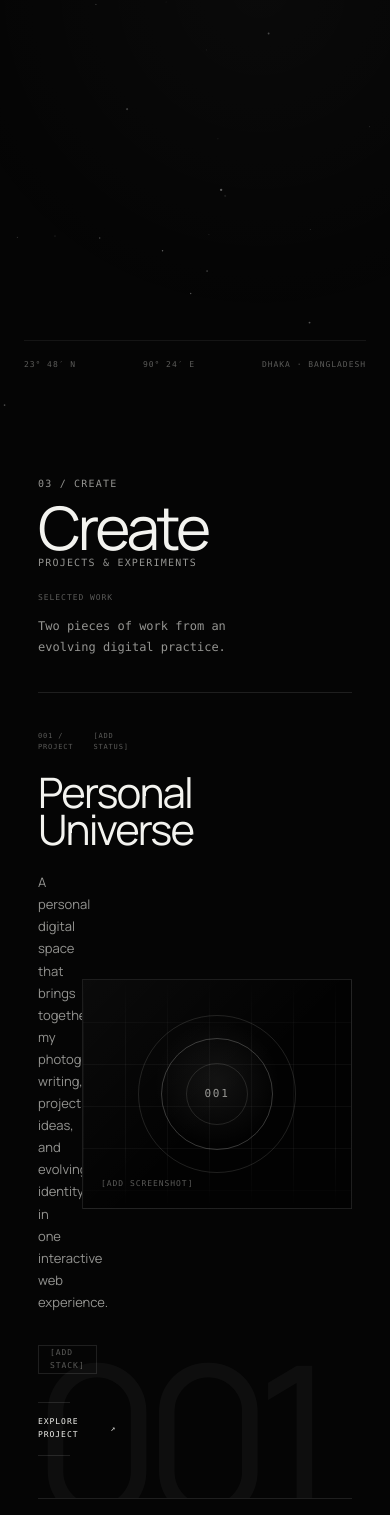
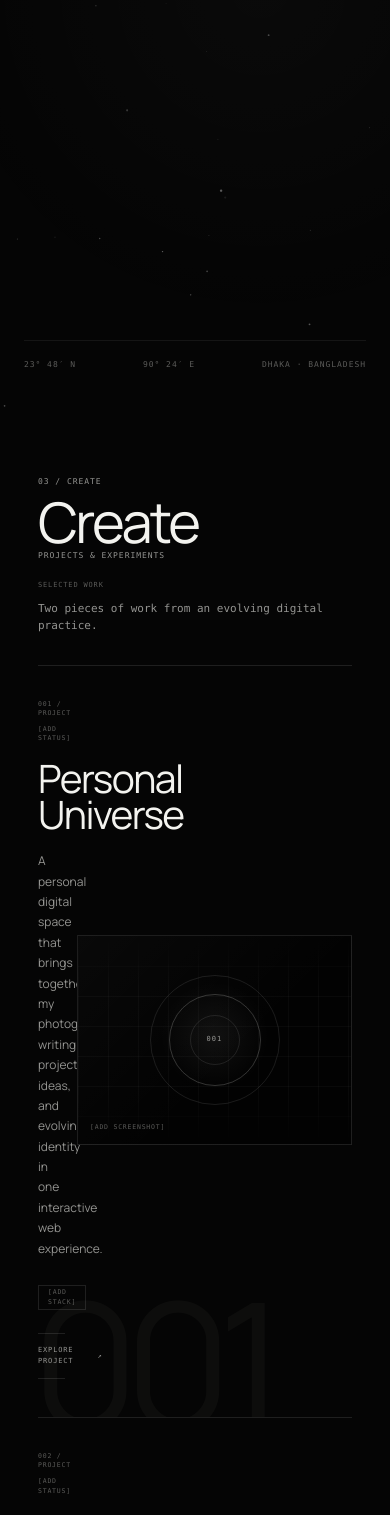
Before and after one commit to shahriarbappy60-ship-it/personal-universe, a React (Vite) app: page /create in a window 390 px wide. Shown: the part 432-1947 px from the top of the page. Built offline with nearby package versions, Linux system fonts and the light colour scheme.

Commit message:
optimize: refine Create desktop and mobile layout

```diff
--- a/src/styles/create-page.css
+++ b/src/styles/create-page.css
@@ -1,20 +1,20 @@
-/* Create page only. No global selectors, tokens, components, or shared styles are changed. */
+/* Create page only. Isolated from the global design system. */
 
 .create-page .create-projects-section {
-  padding-top: clamp(90px, 11vw, 160px);
+  padding-top: clamp(82px, 9vw, 132px);
 }
 
 .create-page .create-projects-shell {
-  width: min(1240px, calc(100% - 48px));
+  width: min(1160px, calc(100% - 48px));
   margin: 0 auto;
 }
 
 .create-page .create-projects-header {
   display: grid;
-  grid-template-columns: minmax(0, 1fr) minmax(240px, 320px);
+  grid-template-columns: minmax(0, 1fr) 280px;
   align-items: end;
-  gap: 60px;
-  padding-bottom: 42px;
+  gap: 64px;
+  padding-bottom: 36px;
   border-bottom: 1px solid var(--line);
 }
 
@@ -36,37 +36,37 @@
 .create-page .create-section-number {
   display: block;
   color: var(--muted);
-  font-size: 10px;
+  font-size: 9px;
 }
 
 .create-page .create-projects-title {
-  margin: 12px 0 4px;
+  margin: 12px 0 5px;
   font-family: var(--font-display);
-  font-size: clamp(64px, 10vw, 132px);
-  line-height: .78;
+  font-size: clamp(58px, 8vw, 108px);
+  line-height: .82;
   font-weight: 400;
-  letter-spacing: -.055em;
+  letter-spacing: -.05em;
 }
 
 .create-page .create-projects-subtitle {
   color: var(--muted);
-  font-size: 10px;
+  font-size: 9px;
 }
 
 .create-page .create-projects-intro {
-  padding-bottom: 5px;
+  padding-bottom: 3px;
   color: var(--faint);
   font-size: 8px;
-  line-height: 1.7;
+  line-height: 1.6;
 }
 
 .create-page .create-projects-intro p {
-  max-width: 250px;
-  margin: 12px 0 0;
+  max-width: 230px;
+  margin: 11px 0 0;
   color: var(--muted);
   font-family: var(--font-body);
   font-size: 12px;
-  line-height: 1.7;
+  line-height: 1.65;
   letter-spacing: 0;
   text-transform: none;
 }
@@ -86,25 +86,24 @@
 
 .create-page .create-project-card-top {
   position: relative;
-  min-height: 520px;
   display: grid;
-  grid-template-columns: 120px minmax(0, 1fr) minmax(360px, 48%);
-  gap: 34px;
+  grid-template-columns: 76px minmax(0, 1fr) minmax(330px, 43%);
+  gap: 28px;
   align-items: center;
-  padding: 64px 0;
+  padding: 54px 0;
   overflow: hidden;
 }
 
 .create-page .create-project-ghost-number {
   position: absolute;
-  left: -8px;
-  bottom: -45px;
+  left: -16px;
+  bottom: -30px;
   z-index: 0;
-  color: rgba(243,243,239,.045);
+  color: rgba(243,243,239,.035);
   font-family: var(--font-display);
-  font-size: clamp(210px, 28vw, 430px);
+  font-size: clamp(180px, 22vw, 300px);
   font-weight: 400;
-  line-height: .7;
+  line-height: .72;
   letter-spacing: -.08em;
   pointer-events: none;
   user-select: none;
@@ -118,44 +117,45 @@
 
 .create-page .create-project-copy {
   align-self: center;
+  min-width: 0;
 }
 
 .create-page .create-project-meta {
   display: flex;
   justify-content: space-between;
-  gap: 20px;
-  max-width: 600px;
-  margin-bottom: 26px;
+  gap: 18px;
+  max-width: 560px;
+  margin-bottom: 23px;
   color: var(--faint);
-  font-size: 8px;
+  font-size: 7px;
 }
 
 .create-page .create-project-title {
-  max-width: 650px;
+  max-width: 620px;
   margin: 0;
   font-family: var(--font-display);
-  font-size: clamp(46px, 5.8vw, 86px);
-  line-height: .88;
+  font-size: clamp(42px, 5vw, 70px);
+  line-height: .9;
   font-weight: 400;
-  letter-spacing: -.045em;
+  letter-spacing: -.04em;
 }
 
 .create-page .create-project-description {
-  max-width: 540px;
-  margin: 28px 0 24px;
+  max-width: 510px;
+  margin: 23px 0 20px;
   color: var(--muted);
-  font-size: 14px;
-  line-height: 1.8;
+  font-size: 13px;
+  line-height: 1.75;
 }
 
 .create-page .create-project-tags {
   display: inline-flex;
   align-items: center;
-  min-height: 29px;
-  padding: 0 11px;
+  min-height: 27px;
+  padding: 0 10px;
   border: 1px solid var(--line);
   color: var(--faint);
-  font-size: 8px;
+  font-size: 7px;
 }
 
 .create-page .create-project-open {
@@ -163,24 +163,24 @@
   display: flex;
   align-items: center;
   justify-content: space-between;
-  gap: 32px;
-  width: min(100%, 280px);
-  margin-top: 34px;
-  padding: 13px 0;
-  color: var(--text);
+  width: min(100%, 260px);
+  gap: 24px;
+  margin-top: 28px;
+  padding: 12px 0;
+  color: var(--muted);
   background: none;
   border: 0;
   border-top: 1px solid var(--line);
   border-bottom: 1px solid var(--line);
   cursor: pointer;
   text-align: left;
-  font-size: 8px;
-  transition: padding .3s ease, color .3s ease;
+  font-size: 7px;
+  transition: padding .25s ease, color .25s ease;
 }
 
 .create-page .create-project-open:hover,
 .create-page .create-project-open:focus-visible {
-  padding-left: 12px;
+  padding-left: 10px;
   color: var(--text);
 }
 
@@ -190,36 +190,41 @@
 }
 
 .create-page .create-project-visual {
-  min-height: 390px;
+  min-height: 330px;
   display: flex;
   align-items: center;
   justify-content: center;
   overflow: hidden;
   border: 1px solid var(--line);
   background:
-    radial-gradient(circle at 50% 45%, rgba(243,243,239,.065), transparent 34%),
-    linear-gradient(135deg, rgba(255,255,255,.035), transparent 55%),
+    radial-gradient(circle at 50% 48%, rgba(243,243,239,.06), transparent 31%),
+    linear-gradient(135deg, rgba(255,255,255,.028), transparent 60%),
     var(--bg-deep);
+  transition: border-color .3s ease, transform .3s ease;
+}
+
+.create-page .create-project-card:hover .create-project-visual {
+  border-color: rgba(243,243,239,.18);
 }
 
 .create-page .create-project-visual-grid {
   position: absolute;
   inset: 0;
-  opacity: .38;
+  opacity: .28;
   background-image:
     linear-gradient(var(--line) 1px, transparent 1px),
     linear-gradient(90deg, var(--line) 1px, transparent 1px);
-  background-size: 42px 42px;
+  background-size: 38px 38px;
   mask-image: linear-gradient(to bottom, transparent, black 25%, black 75%, transparent);
 }
 
 .create-page .create-project-visual-mark {
   position: relative;
-  width: 178px;
-  height: 178px;
+  width: 148px;
+  height: 148px;
   display: grid;
   place-items: center;
-  border: 1px solid rgba(243,243,239,.22);
+  border: 1px solid rgba(243,243,239,.2);
   border-radius: 50%;
 }
 
@@ -227,36 +232,35 @@
 .create-page .create-project-visual-mark::after {
   content: "";
   position: absolute;
-  border: 1px solid rgba(243,243,239,.12);
+  border: 1px solid rgba(243,243,239,.1);
   border-radius: 50%;
 }
 
 .create-page .create-project-visual-mark::before {
-  inset: -34px;
+  inset: -27px;
 }
 
 .create-page .create-project-visual-mark::after {
-  inset: 34px;
+  inset: 27px;
 }
 
 .create-page .create-project-visual-mark span {
   font-family: var(--font-mono);
   color: var(--muted);
-  font-size: 11px;
-  letter-spacing: .16em;
+  font-size: 9px;
+  letter-spacing: .15em;
 }
 
 .create-page .create-project-visual-label {
   position: absolute;
-  left: 18px;
-  bottom: 17px;
+  left: 16px;
+  bottom: 15px;
   color: var(--faint);
-  font-size: 8px;
+  font-size: 7px;
 }
 
 .create-page .create-project-details {
   border-top: 1px solid var(--line);
-  background: rgba(255,255,255,.012);
 }
 
 .create-page .create-project-details[hidden] {
@@ -271,56 +275,56 @@
 }
 
 .create-page .create-project-details-inner > div {
-  min-height: 150px;
-  padding: 25px;
+  min-height: 136px;
+  padding: 22px;
   background: var(--bg);
 }
 
 .create-page .create-project-label {
   display: block;
-  margin-bottom: 18px;
+  margin-bottom: 15px;
   color: var(--faint);
-  font-size: 8px;
+  font-size: 7px;
 }
 
 .create-page .create-project-details-inner p {
   margin: 0;
   color: var(--muted);
-  font-size: 12px;
-  line-height: 1.75;
+  font-size: 11px;
+  line-height: 1.7;
 }
 
 .create-page .create-closing {
-  padding-top: clamp(100px, 14vw, 190px);
-  padding-bottom: 130px;
+  padding-top: clamp(90px, 12vw, 160px);
+  padding-bottom: 110px;
 }
 
 .create-page .create-closing-inner {
-  width: min(820px, calc(100% - 48px));
+  width: min(760px, calc(100% - 48px));
   margin: 0 auto;
-  padding-top: 36px;
+  padding-top: 30px;
   border-top: 1px solid var(--line);
 }
 
 .create-page .create-closing-eyebrow {
   color: var(--faint);
-  font-size: 8px;
+  font-size: 7px;
 }
 
 .create-page .create-closing-line {
-  max-width: 760px;
-  margin: 24px 0 34px;
+  max-width: 680px;
+  margin: 21px 0 28px;
   font-family: var(--font-display);
-  font-size: clamp(38px, 6vw, 72px);
+  font-size: clamp(34px, 5vw, 60px);
   line-height: .98;
-  letter-spacing: -.045em;
+  letter-spacing: -.04em;
 }
 
 .create-page .create-closing-link {
   display: inline-flex;
-  gap: 12px;
+  gap: 11px;
   color: var(--text);
-  font-size: 9px;
+  font-size: 8px;
   text-decoration: none;
 }
 
@@ -332,29 +336,27 @@
 
 @media (max-width: 900px) {
   .create-page .create-projects-shell {
-    width: min(100% - 36px, 1240px);
+    width: min(100% - 36px, 760px);
   }
 
   .create-page .create-projects-header {
     grid-template-columns: 1fr;
-    gap: 24px;
+    gap: 22px;
+  }
+
+  .create-page .create-projects-intro p {
+    max-width: 300px;
   }
 
   .create-page .create-project-card-top {
-    min-height: 0;
-    grid-template-columns: 70px minmax(0, 1fr);
-    gap: 22px;
-    padding: 48px 0;
+    grid-template-columns: 54px minmax(0, 1fr);
+    gap: 20px;
+    padding: 44px 0;
   }
 
   .create-page .create-project-visual {
     grid-column: 2;
     min-height: 300px;
-    order: 2;
-  }
-
-  .create-page .create-project-copy {
-    order: 1;
   }
 
   .create-page .create-project-details-inner {
@@ -362,9 +364,9 @@
   }
 }
 
-@media (max-width: 560px) {
+@media (max-width: 600px) {
   .create-page .create-projects-section {
-    padding-top: 76px;
+    padding-top: 64px;
   }
 
   .create-page .create-projects-shell {
@@ -372,67 +374,108 @@
   }
 
   .create-page .create-projects-header {
-    gap: 20px;
-    padding-bottom: 30px;
+    gap: 17px;
+    padding-bottom: 27px;
+  }
+
+  .create-page .create-section-number {
+    font-size: 8px;
   }
 
   .create-page .create-projects-title {
-    font-size: 60px;
+    margin-top: 10px;
+    font-size: 56px;
+  }
+
+  .create-page .create-projects-subtitle {
+    font-size: 8px;
   }
 
   .create-page .create-projects-intro {
-    max-width: 250px;
+    font-size: 7px;
+  }
+
+  .create-page .create-projects-intro p {
+    margin-top: 9px;
+    font-size: 11px;
+    line-height: 1.6;
   }
 
   .create-page .create-project-card-top {
-    grid-template-columns: 32px minmax(0, 1fr);
+    grid-template-columns: 27px minmax(0, 1fr);
     gap: 12px;
-    padding: 38px 0 42px;
+    padding: 34px 0 38px;
   }
 
   .create-page .create-project-ghost-number {
-    left: -5px;
-    bottom: -12px;
-    font-size: 210px;
+    left: -6px;
+    bottom: -8px;
+    font-size: 175px;
   }
 
   .create-page .create-project-meta {
-    margin-bottom: 20px;
-    font-size: 7px;
+    align-items: flex-start;
+    flex-wrap: wrap;
+    gap: 7px 12px;
+    margin-bottom: 18px;
+    font-size: 6.5px;
+    line-height: 1.4;
   }
 
   .create-page .create-project-title {
-    font-size: 42px;
-    line-height: .9;
+    font-size: clamp(34px, 10vw, 44px);
+    line-height: .91;
   }
 
   .create-page .create-project-description {
-    margin-top: 22px;
-    font-size: 13px;
+    margin: 19px 0 17px;
+    font-size: 12px;
     line-height: 1.7;
+  }
+
+  .create-page .create-project-tags {
+    min-height: 25px;
+    padding: 0 9px;
+    font-size: 6.5px;
+  }
+
+  .create-page .create-project-open {
+    width: 100%;
+    margin-top: 23px;
+    padding: 11px 0;
+    font-size: 7px;
   }
 
   .create-page .create-project-visual {
     grid-column: 2;
-    min-height: 230px;
+    min-height: 210px;
+  }
+
+  .create-page .create-project-visual-grid {
+    background-size: 30px 30px;
   }
 
   .create-page .create-project-visual-mark {
-    width: 112px;
-    height: 112px;
+    width: 92px;
+    height: 92px;
   }
 
   .create-page .create-project-visual-mark::before {
-    inset: -24px;
+    inset: -20px;
   }
 
   .create-page .create-project-visual-mark::after {
-    inset: 24px;
+    inset: 20px;
   }
 
-  .create-page .create-project-open {
-    width: 100%;
-    margin-top: 28px;
+  .create-page .create-project-visual-mark span {
+    font-size: 7px;
+  }
+
+  .create-page .create-project-visual-label {
+    left: 12px;
+    bottom: 11px;
+    font-size: 6.5px;
   }
 
   .create-page .create-project-details-inner {
@@ -441,24 +484,42 @@
 
   .create-page .create-project-details-inner > div {
     min-height: 0;
-    padding: 22px;
+    padding: 18px;
+  }
+
+  .create-page .create-project-label {
+    margin-bottom: 10px;
+    font-size: 6.5px;
+  }
+
+  .create-page .create-project-details-inner p {
+    font-size: 11px;
+    line-height: 1.65;
   }
 
   .create-page .create-closing {
-    padding-bottom: 90px;
+    padding-top: 100px;
+    padding-bottom: 80px;
   }
 
   .create-page .create-closing-inner {
     width: calc(100% - 28px);
+    padding-top: 25px;
   }
 
   .create-page .create-closing-line {
-    font-size: 40px;
+    margin: 19px 0 25px;
+    font-size: 36px;
+  }
+
+  .create-page .create-closing-link {
+    font-size: 7px;
   }
 }
 
 @media (prefers-reduced-motion: reduce) {
-  .create-page .create-project-open {
+  .create-page .create-project-open,
+  .create-page .create-project-visual {
     transition: none;
   }
 }
```
